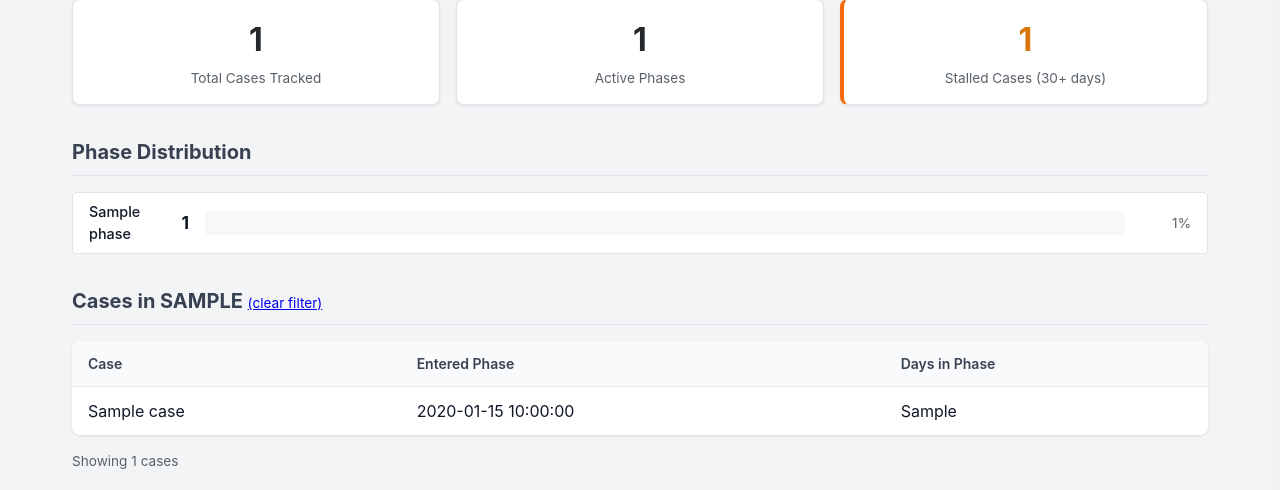
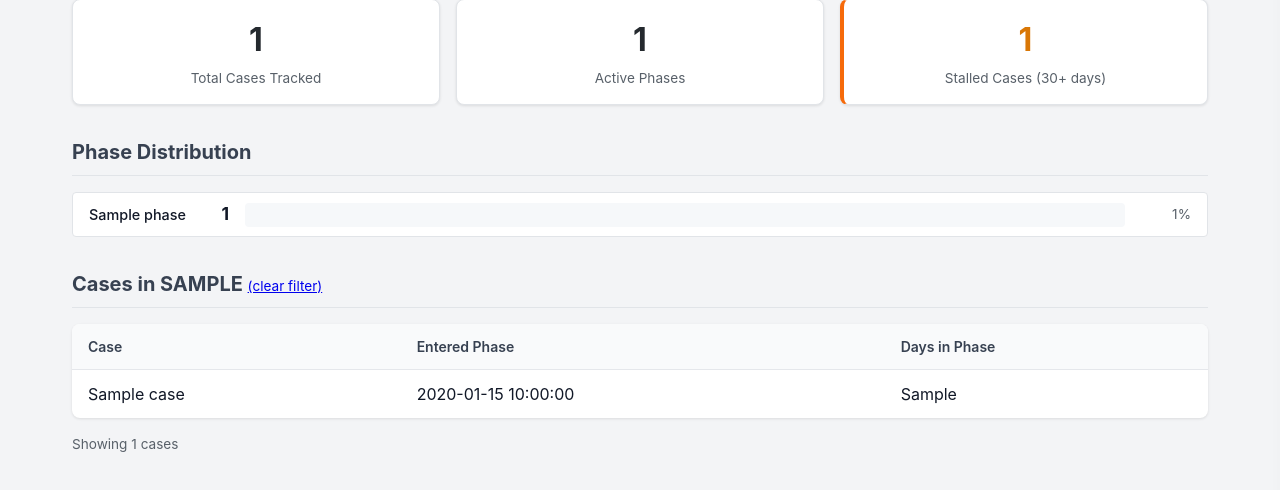
Before and after one commit to marcstein/jcs-dashboard, a FastAPI app: template dashboard/templates/phases.html in a window 1280 px wide; the page is wider, and only the part inside the window is pictured. Shown: the part 218-708 px from the top of that part. Run offline with FastAPI, Linux system fonts and the light colour scheme; the template is opened without the code that fills it: most values are stand-ins (such as "Sample title", 1, 10 or a date in 2020).

Commit message:
Add spacing between phase name and count on dashboard
Widened phase info column from 100px to 140px and added gap.

🤖 Generated with [Claude Code](https://claude.com/claude-code)

Co-Authored-By: Claude Opus 4.5 <noreply@anthropic.com>

```diff
--- a/dashboard/templates/phases.html
+++ b/dashboard/templates/phases.html
@@ -247,7 +247,7 @@
 
 .phase-bar-container {
     display: grid;
-    grid-template-columns: 100px 1fr 50px;
+    grid-template-columns: 140px 1fr 50px;
     align-items: center;
     gap: 1rem;
     padding: 0.5rem 1rem;
@@ -273,6 +273,7 @@
     display: flex;
     justify-content: space-between;
     align-items: center;
+    gap: 0.5rem;
 }
 
 .phase-name {
```
